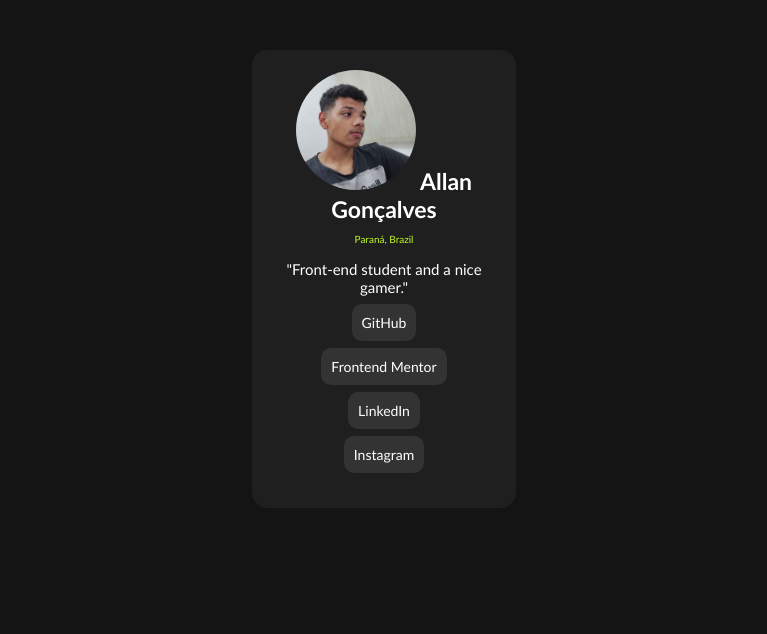
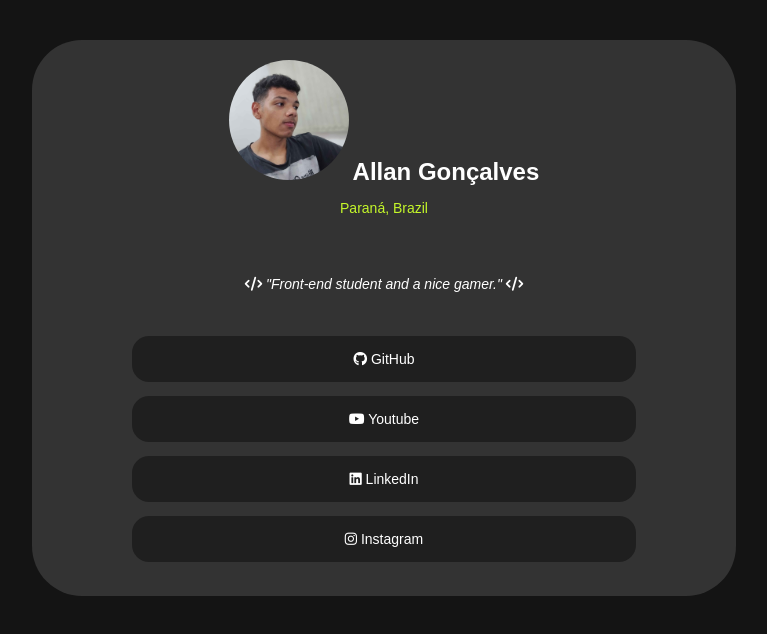
Before and after one commit to Allanges/social-links-profile-main, a plain HTML site: page index.html in a window 1280 px wide. Shown: the whole page, without its empty margins (256-1023 px from the left). Drawn offline with Linux system fonts and the light colour scheme.

Commit message:
update-info
atualizando meu portifólio

```diff
--- a/index.html
+++ b/index.html
@@ -1,44 +1,48 @@
 <!DOCTYPE html>
 <html lang="pt-br">
+
 <head>
   <meta charset="UTF-8">
   <meta name="viewport" content="width=device-width, initial-scale=1.0">
-
   <link href="style.css" rel="stylesheet">
-
-  <title>Portfólio do Allanges</title>
+  <title>Portfólio</title>
 
 </head>
+
 <body>
   <div class="informacoes">
 
     <img class="imagem" src="/assets/images/IMG_20240907_230611864_PORTRAIT.jpg" width="120px" height="120px">
 
     <b class="nome">Allan Gonçalves</b>
-    <p class="lugar">Paraná, Brazil</p>
-    <p class="profissao">"Front-end student and a nice gamer."</p>
+    <p class="lugar">Paraná, Brazil</p> <br><br>
+    <p class="profissao"><i class="fa-solid fa-code"></i> "Front-end student and a nice gamer." <i class="fa-solid fa-code"></i></p> <br>
 
     <div class="botoes">
 
       <p>
-        <a class="link" href="https://github.com/Allanges" target="_blank">GitHub</a>
+        <a class="link" href="https://github.com/Allanges" target="_blank"><i class="fa-brands fa-github"></i>
+          GitHub</a>
       </p>
 
       <p>
-        <a class="link" href="https://www.frontendmentor.io/profile/Allanges" target="_blank">Frontend Mentor</a>
+        <a class="link" href="https://www.youtube.com/@Allanges" target="_blank"><i class="fa-brands fa-youtube"></i>
+          Youtube</a>
       </p>
 
       <p>
-        <a class="link" href="" target="_blank">LinkedIn</a>
+        <a class="link" href="https://www.linkedin.com/in/allangess/" target="_blank"><i class="fa-brands fa-linkedin"></i> LinkedIn</a>
       </p>
 
 
       <p>
-        <a class="link" href="https://www.instagram.com/_allanges/" target="_blank">Instagram</a>
+        <a class="link" href="https://www.instagram.com/_allanges/" target="_blank"><i class="fa-brands fa-instagram"></i> Instagram</a>
       </p>
 
     </div>
 
   </div>
 </body>
+<script src="https://kit.fontawesome.com/dfb88ff197.js" crossorigin="anonymous"></script>
+
 </html>
--- a/style.css
+++ b/style.css
@@ -1,60 +1,54 @@
-body{
-    font-family: 'Gill Sans', 'Gill Sans MT', Calibri, 'Trebuchet MS', sans-serif;
-    text-align: center;
-    background-color: hsl(0, 0%, 8%);
+/* Estilos gerais */
+body {
+    background-color: hsl(0, 0%, 8%); /* Fundo escuro */
+    color: #fff; /* Texto branco */
+    font-family: Arial, sans-serif;
 }
 
-.imagem{
-    border-radius: 60px;
-    text-align: center;
-}
-
-.botoes p{
-    margin-bottom: 25px;
-    margin-left: 0px;
-
-}
-
-.nome{
-    font-size: 23px;
-    color: white;
-    padding-top: 100px;
-}
-
-
-.lugar{
-    font-size: 10px;
+.lugar {
     color: hsl(75, 94%, 57%);
 }
 
-.profissao{
-    color: white;
-    font-size: 15px;
+  /* Estilos da seção de informações */
+.informacoes {
+    margin-top: 40px;
+    margin-left: 280px;
+    margin-right: 280px;
+    border-radius: 50px;
+    background-color: hsl(0, 0%, 20%);
+    font-size: 14px;
+    text-align: center;
+    padding: 20px;
+}
+
+.imagem {
+    border-radius: 50%;
+}
+
+.nome {
+    font-size: 24px;
+    font-weight: bold;
+}
+
+.profissao {
+    font-style: italic;
+}
+
+  /* Estilos dos botões */
+.botoes a {
+    margin: 0 80px;
+    color: #fff;
+    text-decoration: none;
 }
 
 .link{
-    text-decoration: none;
-    margin-left: 4px;
-    margin-right: 4px;
-    font-size: 14px;
-    color: hsl(0, 0%, 100%);
-    border: solid none;
-    border-radius: 10px;
-    background-color: hsl(0, 0%, 20%);
-    padding: 10px;
+    display: block;
+    padding: 15px;
+    border-radius: 17px;
+    background-color: hsl(0, 0%, 12%);
 }
 
-.informacoes{
-    border: solid none;
-    border-radius: 15px;
-    background-color: hsl(0, 0%, 12%);
-    margin-top: 50px;
-    margin-left: 500px;
-    margin-right: 500px;
-    padding: 20px;
+.botoes a:hover {
+    color: #222;
+    background-color: hsl(75, 94%, 57%); /* Verde */
 }
-
-.link:hover{
-    color: black;
-    background-color: hsl(75, 94%, 57%);
-}
```
